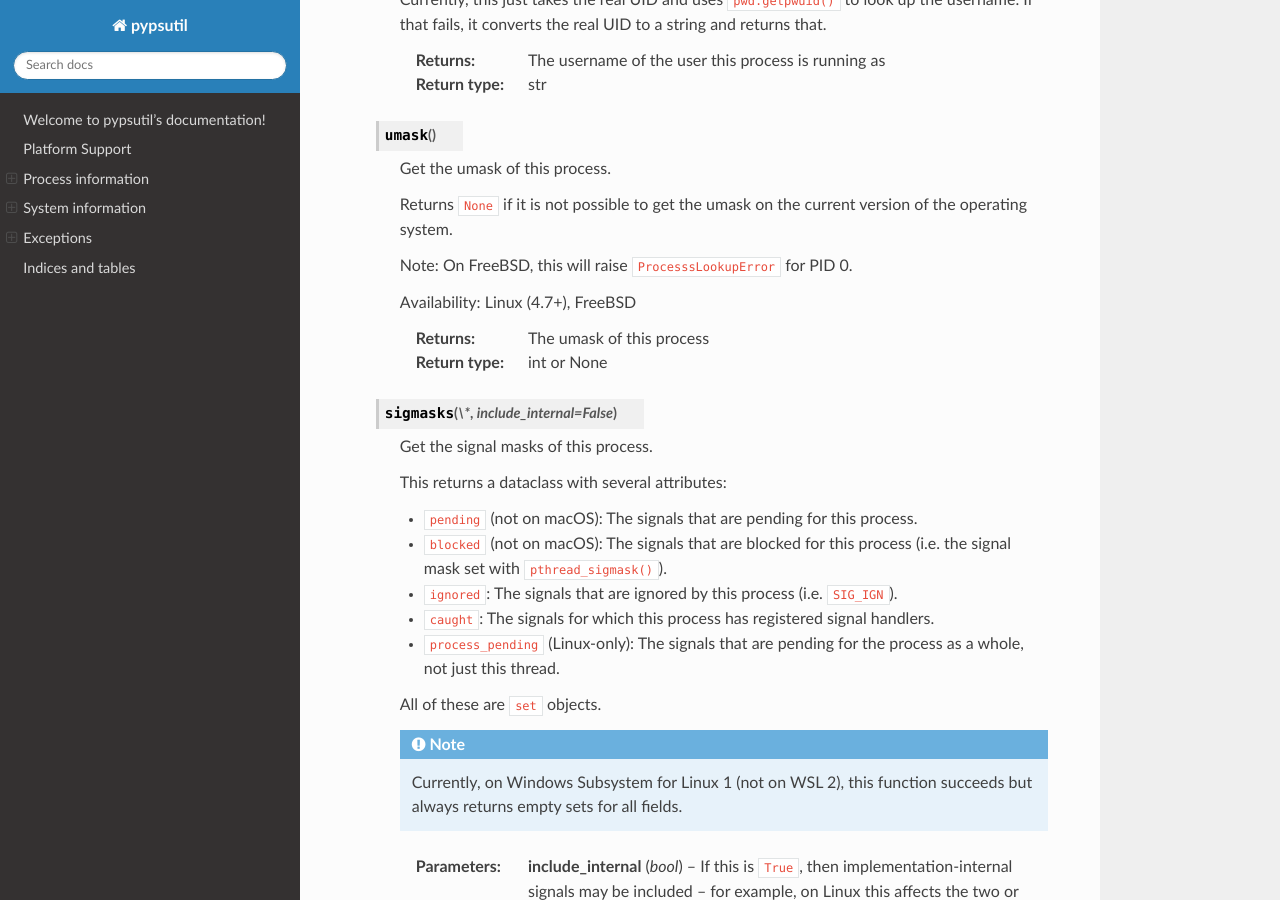
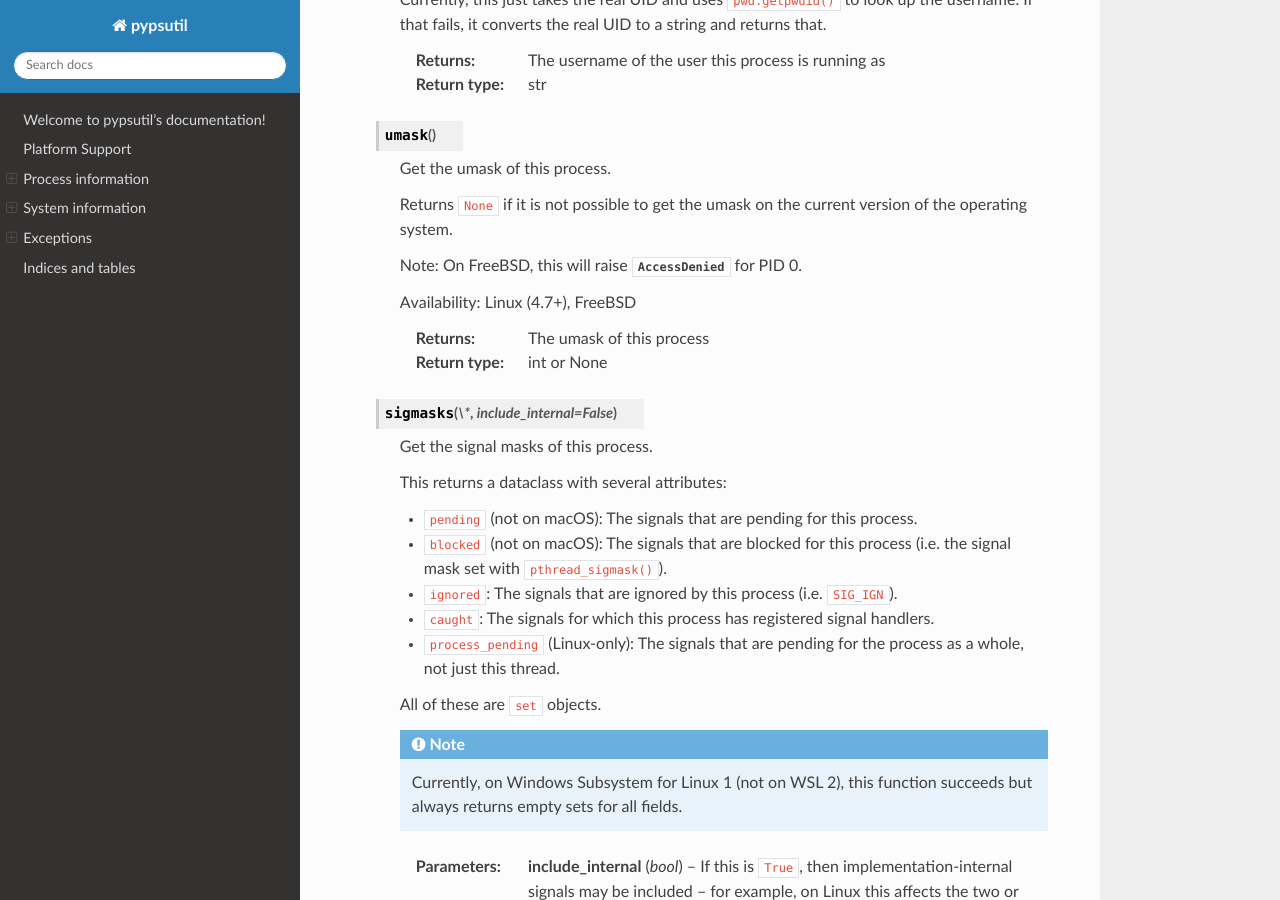
Before and after one commit to cptpcrd/pypsutil, a Sphinx documentation site: the page built from docs/index.rst, in a window 1280 px wide and 900 px high, scrolled down 3940 px. Built offline with Sphinx 7.4.7 and the Read the Docs theme 2.0.0, drawn with Linux system fonts in a browser that asks for light colours.

Commit message:
docs: Update Process.umask() documentation

```diff
--- a/docs/index.rst
+++ b/docs/index.rst
@@ -201,7 +201,7 @@ Process information
         Returns ``None`` if it is not possible to get the umask on the current version of the
         operating system.
 
-        Note: On FreeBSD, this will raise ``ProcesssLookupError`` for PID 0.
+        Note: On FreeBSD, this will raise :py:class:`AccessDenied` for PID 0.
 
         Availability: Linux (4.7+), FreeBSD
 
```
